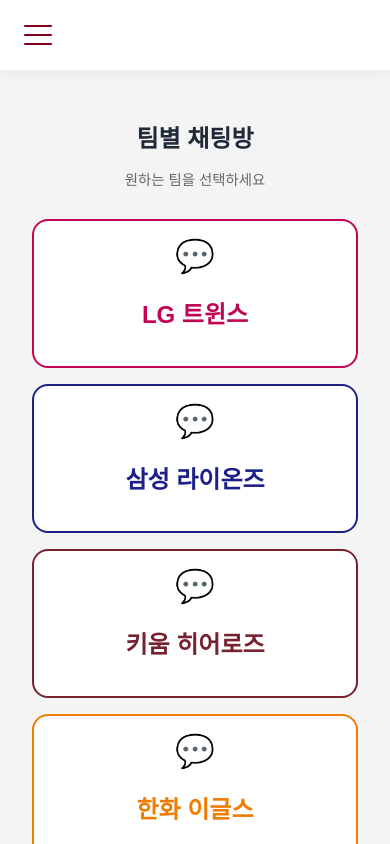
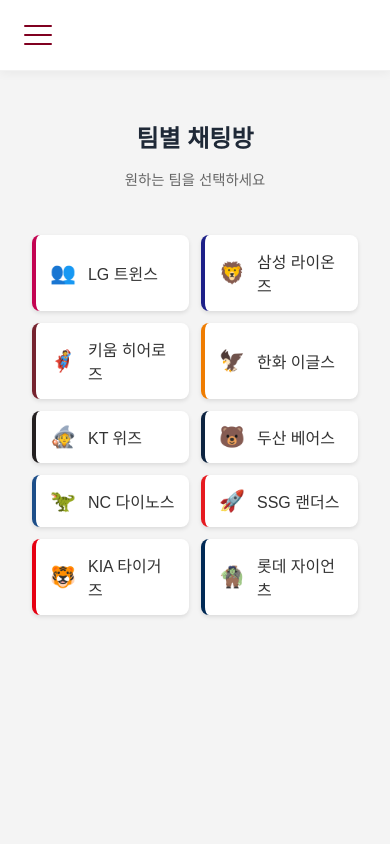
Before and after one commit to eugene225/baseball-server, a React (Create React App) app in the folder frontend/: page /chat in a window 390 px wide. Shown: the top 844 px of the page. Built offline with nearby package versions, Linux system fonts and the light colour scheme; no server answers.

Commit message:
frontend - design : 채팅방 디자인 변경

```diff
--- /dev/null
+++ b/frontend/src/features/chat/ChatListPage.module.css
@@ -0,0 +1,82 @@
+.chatListPage {
+  max-width: 600px;
+  margin: 0 auto;
+  padding: 20px;
+}
+
+.chatListHeader {
+  text-align: center;
+  margin-bottom: 30px;
+}
+
+.chatListHeader h1 {
+  font-size: 1.8rem;
+  margin-bottom: 8px;
+}
+
+.subtitle {
+  font-size: 1rem;
+  color: #666;
+}
+
+.teamList {
+  display: grid;
+  grid-template-columns: repeat(2, 1fr);
+  gap: 16px;
+  padding: 16px 0;
+}
+
+.teamCard {
+  display: flex;
+  align-items: center;
+  text-decoration: none;
+  color: inherit;
+  background: white;
+  border-radius: 8px;
+  padding: 16px;
+  transition: transform 0.2s, box-shadow 0.2s;
+  box-shadow: 0 2px 4px rgba(0,0,0,0.1);
+  gap: 12px;
+}
+
+.teamCard:hover {
+  transform: translateY(-2px);
+  box-shadow: 0 4px 8px rgba(0,0,0,0.15);
+}
+
+.teamEmoji {
+  font-size: 1.4rem;
+  line-height: 1;
+}
+
+.teamName {
+  font-size: 1.1rem;
+  font-weight: 500;
+  color: #333;
+}
+
+@media (max-width: 600px) {
+  .chatListHeader h1 {
+    font-size: 1.5rem;
+  }
+
+  .subtitle {
+    font-size: 0.9rem;
+  }
+
+  .teamList {
+    gap: 12px;
+  }
+
+  .teamCard {
+    padding: 14px;
+  }
+
+  .teamEmoji {
+    font-size: 1.3rem;
+  }
+
+  .teamName {
+    font-size: 1rem;
+  }
+}
--- a/frontend/src/features/chat/ChatListPage.tsx
+++ b/frontend/src/features/chat/ChatListPage.tsx
@@ -1,32 +1,36 @@
 import React from 'react';
 import { Link } from 'react-router-dom';
 import { TEAMS } from '../../types/teams';
-import './ChatListPage.css';
+import styles from './ChatListPage.module.css';
 
 const ChatListPage: React.FC = () => {
   return (
-    <div className="chat-list-page">
-      <header className="chat-list-header">
+    <div className={styles.chatListPage}>
+      <header className={styles.chatListHeader}>
         <h1>팀별 채팅방</h1>
-        <p className="subtitle">원하는 팀을 선택하세요</p>
+        <p className={styles.subtitle}>원하는 팀을 선택하세요</p>
       </header>
-      <div className="chat-board-container">
+      <div className={styles.teamList}>
         {TEAMS.map((team) => (
           <Link
             key={team.value}
             to={`/chat/${team.value}`}
-            className="chat-board-item"
+            className={styles.teamCard}
+            style={{ borderLeft: `4px solid ${team.color}` }}
           >
-            <div
-              className="chat-board-content"
-              style={{
-                borderColor: team.color,
-                color: team.color,
-              }}
-            >
-              <div className="feature-icon">💬</div>
-              <h2>{team.label}</h2>
-            </div>
+            <span className={styles.teamEmoji}>
+              {team.value === 'LG_TWINS' && '👥'}
+              {team.value === 'SAMSUNG_LIONS' && '🦁'}
+              {team.value === 'KIWOOM_HEROS' && '🦸'}
+              {team.value === 'HANHWA_EAGLES' && '🦅'}
+              {team.value === 'KT_WIZ' && '🧙'}
+              {team.value === 'DOOSAN_BEARS' && '🐻'}
+              {team.value === 'NC_DINOS' && '🦖'}
+              {team.value === 'SSG_LANDERS' && '🚀'}
+              {team.value === 'KIA_TIGERS' && '🐯'}
+              {team.value === 'LOTTE_GIANTS' && '🧌'}
+            </span>
+            <span className={styles.teamName}>{team.label}</span>
           </Link>
         ))}
       </div>
--- a/frontend/src/features/chat/ChatRoomPage.module.css
+++ b/frontend/src/features/chat/ChatRoomPage.module.css
@@ -4,9 +4,9 @@
   height: 88vh;
   max-width: 600px;
   margin: 0 auto;
-  background-color: #f9f9f9;
-  border-left: 1px solid #ccc;
-  border-right: 1px solid #ccc;
+  background-color: #ffffff;
+  border-left: 1px solid #f8e3e7;
+  border-right: 1px solid #f8e3e7;
   position: relative;
 }
 
@@ -16,7 +16,7 @@
   gap: 12px;
   padding: 16px;
   background-color: #ffffff;
-  border-bottom: 1px solid #ddd;
+  border-bottom: 1px solid #f8e3e7;
   position: sticky;
   top: 0;
   z-index: 1;
@@ -25,11 +25,12 @@
 .chatHeader h2 {
   font-size: 1.25rem;
   margin: 0;
+  color: #000000;
 }
 
 .chatHeader a {
   text-decoration: none;
-  color: #007bff;
+  color: #800020;
   font-weight: bold;
 }
 
@@ -40,7 +41,7 @@
   display: flex;
   flex-direction: column;
   gap: 10px;
-  background-color: #f0f2f5;
+  background-color: #ffffff;
 }
 
 .message {
@@ -48,22 +49,24 @@
   padding: 8px 12px;
   border-radius: 12px;
   background-color: #ffffff;
-  box-shadow: 0 1px 2px rgba(0, 0, 0, 0.1);
+  box-shadow: 0 1px 2px rgba(0, 0, 0, 0.05);
   word-break: break-word;
 }
 
 .myMessage {
   align-self: flex-end;
-  background-color: #d1e7ff;
+  background-color: #f8e3e7;
+  color: #800020;
 }
 
 .otherMessage {
   align-self: flex-start;
+  background-color: #f8f9fa;
 }
 
 .systemMessage {
   text-align: center;
-  background-color: #f0f0f0;
+  background-color: #f5f5f5;
   color: #666;
   font-style: italic;
   font-size: 0.9rem;
@@ -79,7 +82,7 @@
 .sender {
   font-size: 0.875rem;
   font-weight: bold;
-  color: #333;
+  color: #800020;
 }
 
 .text {
@@ -92,14 +95,14 @@
   margin-top: 4px;
   font-size: 0.75rem;
   text-align: right;
-  color: #999;
+  color: #666;
 }
 
 .messageForm {
   display: flex;
   align-items: center;
   padding: 12px;
-  border-top: 1px solid #ddd;
+  border-top: 1px solid #f8e3e7;
   background-color: #fff;
   gap: 10px;
   position: sticky;
@@ -114,17 +117,22 @@
   margin-bottom: 0px;
   padding: 10px 14px;
   font-size: 1rem;
-  border: 1px solid #ccc;
+  border: 1px solid #f8e3e7;
   border-radius: 20px;
   outline: none;
   box-sizing: border-box;
+}
+
+.messageForm input:focus {
+  border-color: #800020;
+  box-shadow: 0 0 0 2px rgba(128, 0, 32, 0.1);
 }
 
 .messageForm button {
   width: 70px;
   font-size: 0.95rem;
   padding: 8px;
-  background-color: #007bff;
+  background-color: #800020;
   color: #fff;
   border: none;
   border-radius: 20px;
@@ -133,6 +141,10 @@
   white-space: nowrap;
   flex-shrink: 0;
   transition: all 0.2s ease-in-out;
+}
+
+.messageForm button:hover {
+  background-color: #600018;
 }
 
 @media (max-width: 600px) {
--- a/frontend/src/features/chat/UserList.module.css
+++ b/frontend/src/features/chat/UserList.module.css
@@ -1,6 +1,6 @@
 .userList {
   background: #fff;
-  border-bottom: 1px solid #eee;
+  border-bottom: 1px solid #f8e3e7;
   padding: 10px 16px 6px 16px;
   font-size: 0.98rem;
   color: #333;
@@ -14,13 +14,13 @@
   justify-content: space-between;
   align-items: center;
   font-weight: bold;
-  color: #007bff;
+  color: #000000;
   margin-bottom: 4px;
 }
 
 .userCount {
-  background: #e3f0ff;
-  color: #007bff;
+  background: #f8e3e7;
+  color: #800020;
   border-radius: 10px;
   padding: 2px 8px;
   font-size: 0.92em;
@@ -39,11 +39,11 @@
 .userList li {
   display: flex;
   align-items: center;
-  background: #f0f2f5;
+  background: #f8e3e7;
   border-radius: 16px;
   padding: 4px 12px 4px 6px;
   font-size: 0.95rem;
-  color: #007bff;
+  color: #800020;
   font-weight: 500;
   box-shadow: 0 1px 2px rgba(0,0,0,0.04);
   margin-bottom: 2px;
@@ -53,8 +53,8 @@
 }
 
 .userList li.me {
-  background: #d1e7ff;
-  color: #174095;
+  background: #f0d4d9;
+  color: #800020;
   font-weight: bold;
 }
 
@@ -64,7 +64,7 @@
   justify-content: center;
   width: 22px;
   height: 22px;
-  background: #007bff;
+  background: #800020;
   color: #fff;
   border-radius: 50%;
   font-size: 0.95em;
--- a/frontend/src/features/main/MainPage.module.css
+++ b/frontend/src/features/main/MainPage.module.css
@@ -23,8 +23,7 @@
 }
 
 .userInfo {
-  background-color: var(--card-bg);
-  border-left: 5px solid var(--main-color);
+  background-color: #ffffff;
   border-radius: 1rem;
   box-shadow: 0 2px 6px rgba(0, 0, 0, 0.05);
   padding: 1rem;
@@ -37,14 +36,15 @@
 }
 
 .userIcon {
-  background-color: #f2f2f2;
+  background-color: #e3f0ff;
   border-radius: 50%;
   padding: 0.75rem;
   margin-right: 1rem;
   display: flex;
   justify-content: center;
   align-items: center;
-  color: var(--main-color);
+  color: #007bff;
+  box-shadow: 0 2px 4px rgba(0, 0, 0, 0.05);
 }
 
 .userDetails {
@@ -148,3 +148,39 @@
     flex: 1 1 calc(33.333% - 1rem);
   }
 }
+
+.setupGuide {
+  background-color: #e3f0ff;
+  border-radius: 12px;
+  padding: 20px;
+  margin: 20px 0;
+  text-align: center;
+  border: 1px solid #007bff;
+}
+
+.setupGuide h2 {
+  color: #007bff;
+  margin: 0 0 10px 0;
+  font-size: 1.2rem;
+}
+
+.setupGuide p {
+  color: #174095;
+  margin: 0 0 15px 0;
+  font-size: 0.95rem;
+}
+
+.setupButton {
+  display: inline-block;
+  background-color: #007bff;
+  color: white;
+  padding: 8px 20px;
+  border-radius: 20px;
+  text-decoration: none;
+  font-weight: 500;
+  transition: background-color 0.2s;
+}
+
+.setupButton:hover {
+  background-color: #0056b3;
+}
--- a/frontend/src/features/main/MainPage.tsx
+++ b/frontend/src/features/main/MainPage.tsx
@@ -3,6 +3,7 @@ import { Link } from 'react-router-dom';
 import styles from './MainPage.module.css';
 import { useAuth } from '../../contexts/AuthContext';
 import ReviewCard from '../review/ReviewCard';
+import { TEAMS } from '../../types/teams';
 
 interface UserInfoProps {
   nickname: string;
@@ -76,6 +77,16 @@ const MainPage: React.FC = () => {
           </div>
         )}
 
+        {!userInfo?.myTeam && (
+          <div className={styles.setupGuide}>
+            <h2>마이팀을 설정해주세요!</h2>
+            <p>마이팀을 설정하면 해당 팀의 채팅방에 참여할 수 있습니다.</p>
+            <Link to="/mypage" className={styles.setupButton}>
+              마이팀 설정하기
+            </Link>
+          </div>
+        )}
+
         <div role="navigation" aria-label="메인 메뉴">
         </div>
 
--- a/frontend/src/types/teams.ts
+++ b/frontend/src/types/teams.ts
@@ -15,6 +15,7 @@ export const TEAMS: Team[] = [
   { value: 'NC_DINOS', label: 'NC 다이노스', color: '#1D4E89' },
   { value: 'SSG_LANDERS', label: 'SSG 랜더스', color: '#E61A20' },
   { value: 'KIA_TIGERS', label: 'KIA 타이거즈', color: '#E60012' },
+  { value: 'LOTTE_GIANTS', label: '롯데 자이언츠', color: '#002955' },
 ];
 
 
@@ -41,4 +42,5 @@ export const TEAM_STADIUMS: { [key: string]: Stadium } = {
   NC_DINOS: Stadium.CHANGWON_NC_PARK,
   SSG_LANDERS: Stadium.INCHEON_SSG_LANDERS_FIELD,
   KIA_TIGERS: Stadium.GWANGJU_KIA_CHAMPIONS_FIELD,
+  LOTTE_GIANTS: Stadium.SASIK_YAGUJANG,
 };
```
